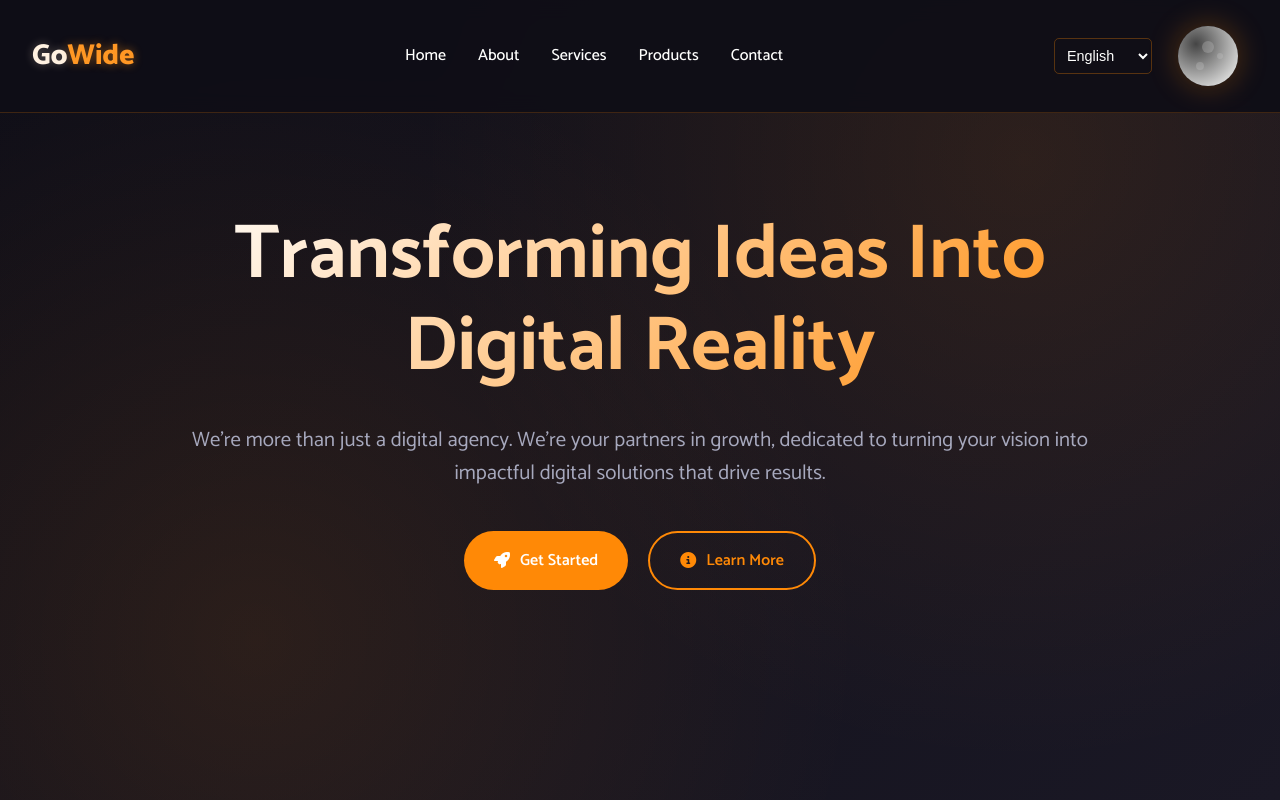
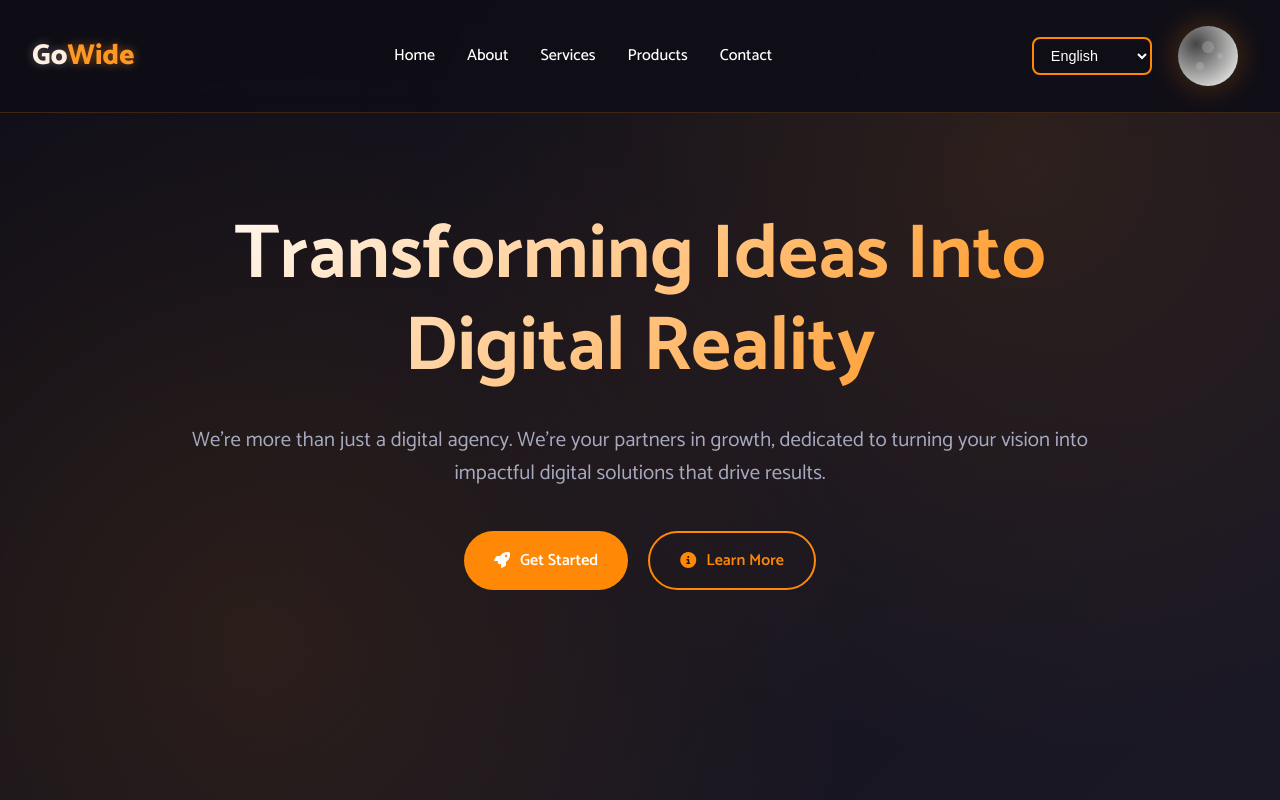
Before and after one commit to gowidebs/gowide-website, a React (Create React App) app: page / in a window 1280 px wide. Shown: the top 800 px of the page. Built offline with nearby package versions, Linux system fonts and the light colour scheme.

Commit message:
Make language selector more visible with better styling

```diff
--- a/src/components/LanguageSwitcher.js
+++ b/src/components/LanguageSwitcher.js
@@ -3,22 +3,31 @@ import styled from 'styled-components';
 import { useTranslation } from 'react-i18next';
 
 const LanguageSelector = styled.select`
-  background: transparent;
-  border: 1px solid rgba(255, 137, 6, 0.3);
+  background: var(--bg-primary);
+  border: 2px solid var(--primary-orange);
   color: var(--text-primary);
-  padding: 0.5rem;
-  border-radius: 5px;
+  padding: 0.5rem 0.8rem;
+  border-radius: 8px;
   font-size: 0.9rem;
   cursor: pointer;
+  min-width: 120px;
 
   &:focus {
     outline: none;
     border-color: var(--primary-orange);
+    box-shadow: 0 0 5px rgba(255, 137, 6, 0.3);
   }
 
   option {
     background: var(--bg-primary);
     color: var(--text-primary);
+    padding: 0.5rem;
+  }
+
+  @media (max-width: 768px) {
+    min-width: 100px;
+    font-size: 0.8rem;
+    padding: 0.4rem 0.6rem;
   }
 `;
 
```
